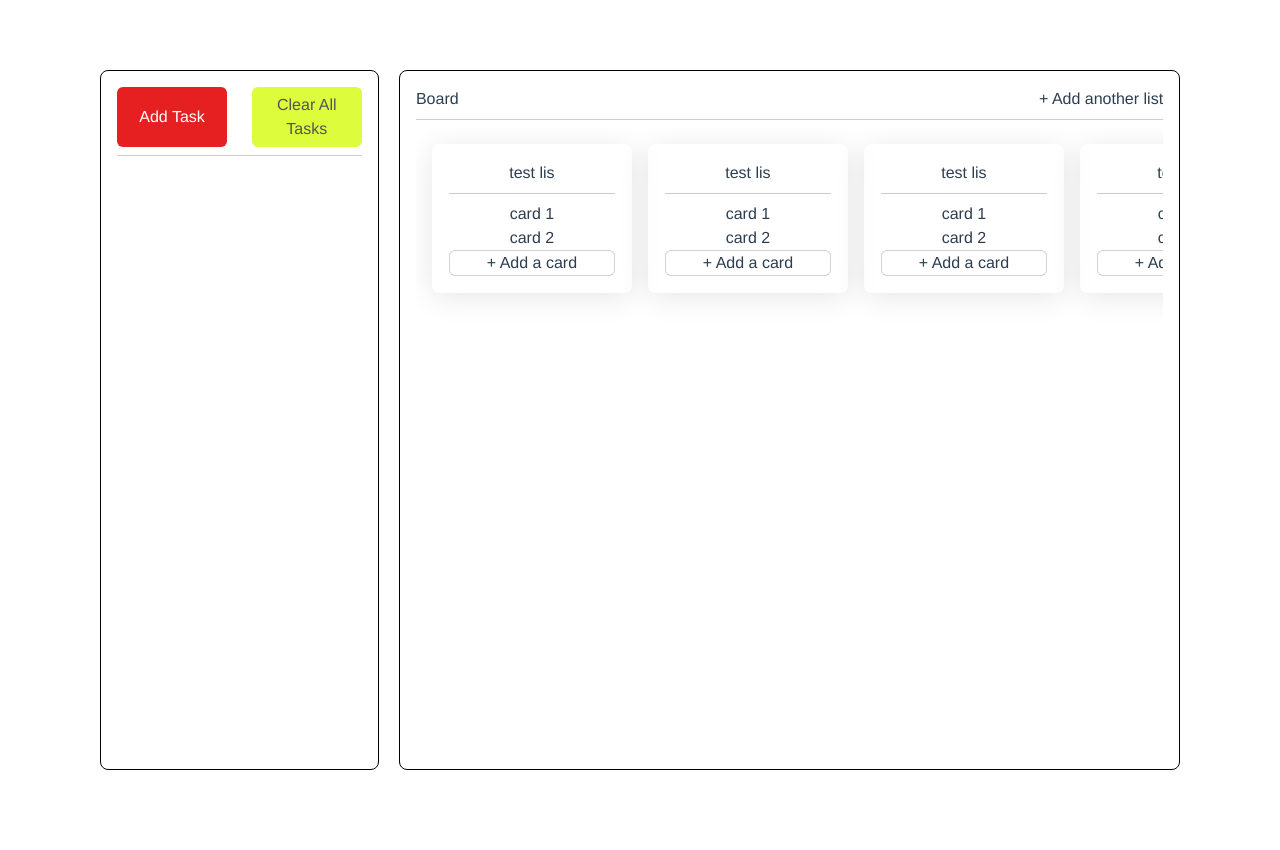
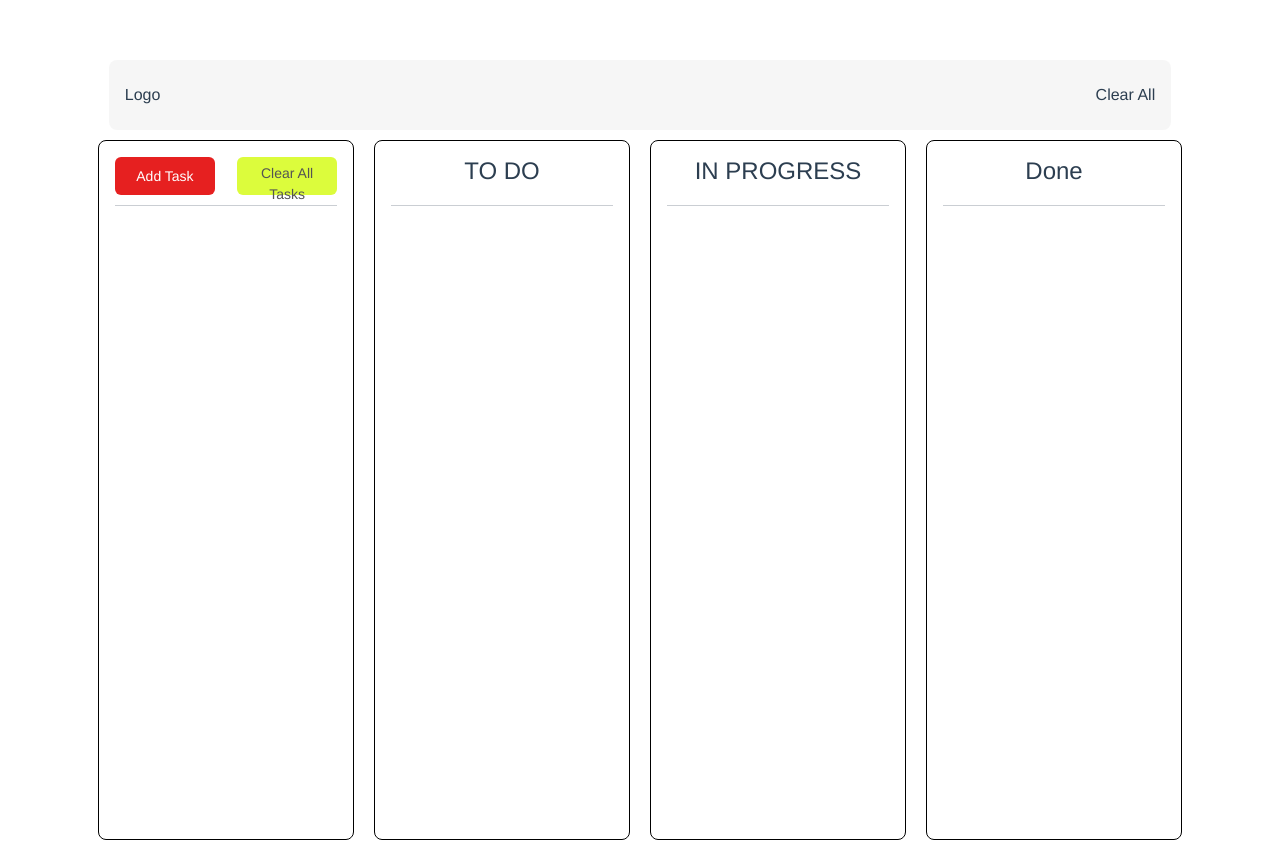
Before and after one commit to saman-sah/todolist, a Vue app: page / in a window 1280 px wide. Before the commit the page ends 800 px from the top, so only its background shows below. Built offline with nearby package versions, Linux system fonts and the light colour scheme; the HTML template or start-up script is replaced by a standard one; what vue-toast-notification would draw is missing.

Commit message:
addin inprogress and done list ,and drag and drop

```diff
--- a/src/components/Home.vue
+++ b/src/components/Home.vue
@@ -1,35 +1,54 @@
 <template>
+
   <div class="home" id="todolist">
-
-    <div class="container todo-list-wrapper">
-      <section class="section sidebar-section">
-        <div class="action-buttons">
+    <header class="header-todo-list">
+      <nav>Logo</nav>
+      <div class="btn-clear-all">Clear All</div>
+    </header>
+    <div class="todo-list-wrapper">
+      <section class="section content-section">
+        <nav class="action-buttons">
           <button class="btn btn-primary" id="addbutton" @click="modal_add_task= !modal_add_task" >Add Task</button>
           <button class="btn btn-secondary" @click="clearHistory">Clear All Tasks</button>
-        </div>
+        </nav>
+        <hr>
+      </section>
 
+
+      <section class="section content-section drop-zone" @drop="onDrop($event, 1)" @dragenter.prevent @dragover.prevent>
+        <nav><h4>TO DO</h4></nav>
         <hr>
+
         <!-- Task Component -->
         <task-component
-        :taskItems="taskItems"
+        :taskItems="dataItems(1)"
         @showModalUpdateTask="showModalUpdateTask($event)"
         />
       </section>
-      <section class="section content-section">
-        <nav class="nav-hearder-board">
-          <div class="nav-left">
-            Board
-          </div>
-          <div class="nav-right">
-            <div class="btn-add-list" @click="createNewList">+ Add another list</div>
-          </div>
-        </nav>
 
+
+      <section class="section content-section drop-zone" @drop="onDrop($event, 2)" @dragenter.prevent @dragover.prevent>
+        <nav><h4>IN PROGRESS</h4></nav>
         <hr>
-        <!-- List Component -->
-        <list-component  />
+
+        <task-component
+        :taskItems="dataItems(2)"
+        @showModalUpdateTask="showModalUpdateTask($event)"
+        />
+      </section>
+
+
+      <section class="section content-section drop-zone"  @drop="onDrop($event, 3)" @dragenter.prevent @dragover.prevent>
+        <nav><h4>Done</h4></nav>
+        <hr>
+
+        <task-component
+        :taskItems="dataItems(3)"
+        @showModalUpdateTask="showModalUpdateTask($event)"
+        />
       </section>
     </div>
+
     <create-task-modal v-if="modal_add_task"
     :update_task_item="update_task_item"
     @addTask="addTask($event)"
@@ -48,7 +67,10 @@ export default {
       taskItems:[],
       modal_add_task: false,
       task_component: 0,
-      update_task_item: null
+      update_task_item: null,
+      todoTaskItems:[],
+      inprogressTaskItems:[],
+      doneTaskItems:[],
     }
   },
   components: {
@@ -56,15 +78,48 @@ export default {
     'list-component': List,
     'create-task-modal': CreateTaskModal,
   },
+  computed: {
+
+  },
   mounted() {
     this.taskItems= this.getTaskItems();
-    console.log(this.taskItems);
+    var id= 0;
+    if(this.taskItems) {
+      this.taskItems.forEach(element => {
+        id++
+        element.task_id = id
+      });
+    }
+
   },
   methods: {
-    createNewList() {
+    dataItems(status) {
+      return this.taskItems.filter((item) => item.status == status)
     },
+    startDrag(evt, item) {
+      console.log(item);
+      evt.dataTransfer.dropEffect = 'move'
+      evt.dataTransfer.effectAllowed = 'move'
+      evt.dataTransfer.setData('itemID', item.task_id)
+    },
+    onDrop(evt, list) {
+      const itemID = evt.dataTransfer.getData('itemID')
+      let item = null;
+      let indexItem= null;
+      this.taskItems.find((el, index) => {
+        if(el.task_id == itemID){
+          item=el;
+          indexItem= index
+        }
+      })
+      item.status = list;
+      console.log('el');
+      console.log(item);
+      console.log(indexItem);
+      this.updateTask(item, indexItem)
+    },
+
     // Adding tasks to the list
-
     addTask(newTask) {
       console.log('add task Home');
       console.log(newTask);
@@ -79,7 +134,7 @@ export default {
           colorPickerDialog: false,
           // date: `${currentDate.getDate()}/${currentDate.getMonth() + 1}/${currentDate.getFullYear()}`, // get dateformat dd-m-yy
           // time: `${currentDate.getHours()}:${currentDate.getMinutes()}`, // get time format o:m
-          status: "to do",
+          status: 1,
           done: false,
         });
         localStorage.setItem('todo-List', JSON.stringify(this.taskItems));
@@ -104,6 +159,7 @@ export default {
           console.log(index);
       }
     },
+
     showModalUpdateTask(task) {
       this.update_task_item= task;
       this.modal_add_task = !this.modal_add_task;
@@ -111,7 +167,7 @@ export default {
     updateTask(task, index) {
       this.taskItems[index] = task;
       localStorage.setItem('todo-List', JSON.stringify(this.taskItems));
-      this.modal_add_task = !this.modal_add_task;
+      this.modal_add_task = false;
     },
     // Initialisation of data
     getTaskItems() {
@@ -140,6 +196,10 @@ export default {
 }
 .home hr {
   margin: 0.5em 0;
+}
+#todolist button {
+  font-size: 14px;
+  max-height: 38px;
 }
 #todolist .btn-primary {
   background-color: #e62020;
@@ -173,7 +233,9 @@ export default {
 
 
 
-
+.content-section > nav {
+  height: 40px;
+}
 .nav-hearder-board {
   display: flex;
   justify-content: space-between;
@@ -190,15 +252,23 @@ export default {
     border: 1px solid black;
     border-radius: 8px;
   }
-  .sidebar-section {
-    flex-basis: 25%;
+  .content-section {
+    flex-basis: 20%;
   }
-  .content-section {
+  /* .board-section {
     flex-basis: 70%;
     overflow: auto;
+  } */
+  .header-todo-list {
+    display: flex;
+    justify-content: space-between;
+    background: #cccccc2d;
+    padding: 1em;
+    border-radius: 0.5em;
+    min-height: 70px;
+    align-items: center;width: 83%;
+    margin: auto;
   }
-
-
 
   .lists-section {
     display: flex;
--- a/src/components/partial/Task.vue
+++ b/src/components/partial/Task.vue
@@ -1,7 +1,8 @@
 <template>
-    <div class="tasks-section" ref="tasks_section">
+    <div class="tasks-section">
         <template v-for="(task, index) in taskItems" :key="index">
-            <div :style="{backgroundColor: task.task_background_color}" class="task-item" >
+            <div :style="{backgroundColor: task.task_background_color}" class="task-item drag-el"
+            @dragstart="$parent.startDrag($event, task)" draggable="true">
                 <nav class="task-nav">
                     <h5 :style="{color: task.task_title_color}">{{ task.task_title }}</h5>
                     <div>
```
